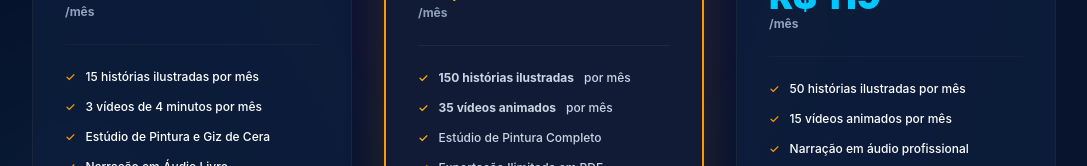
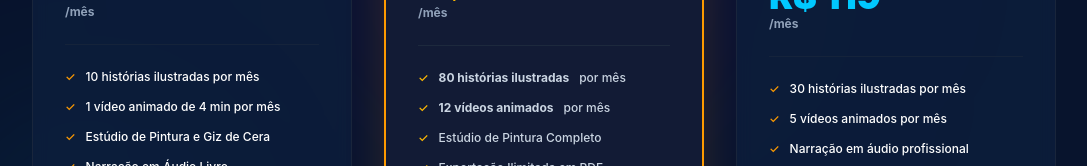
Before and after one commit to nogueiralfha-ux/toontales-ai, a React (Vite) app: page / in a window 1280 px wide. Shown: the part 3022-3188 px from the top of the page, without its empty margins (96-1183 px from the left). Built offline with nearby package versions, Linux system fonts and the light colour scheme.

Commit message:
fix: adjust plan descriptions to match real TaceEngine limits and guarantee profitability

```diff
--- a/src/presentation/components/LandingPage.tsx
+++ b/src/presentation/components/LandingPage.tsx
@@ -513,10 +513,10 @@ export const LandingPage: React.FC<LandingPageProps> = ({ onEnterStudio, onSelec
                 </div>
                 <ul className="text-slate-355 text-xs font-medium space-y-3.5 border-t border-slate-800/60 pt-6">
                   <li className="flex items-center gap-2.5">
-                    <span className="text-amber-500">✓</span> 15 histórias ilustradas por mês
+                    <span className="text-amber-500">✓</span> 10 histórias ilustradas por mês
                   </li>
                   <li className="flex items-center gap-2.5">
-                    <span className="text-amber-500">✓</span> 3 vídeos de 4 minutos por mês
+                    <span className="text-amber-500">✓</span> 1 vídeo animado de 4 min por mês
                   </li>
                   <li className="flex items-center gap-2.5">
                     <span className="text-amber-500">✓</span> Estúdio de Pintura e Giz de Cera
@@ -554,10 +554,10 @@ export const LandingPage: React.FC<LandingPageProps> = ({ onEnterStudio, onSelec
                 </div>
                 <ul className="text-slate-300 text-xs font-medium space-y-3.5 border-t border-slate-800 pt-6">
                   <li className="flex items-center gap-2.5">
-                    <span className="text-amber-400">✓</span> <strong>150 histórias ilustradas</strong> por mês
+                    <span className="text-amber-400">✓</span> <strong>80 histórias ilustradas</strong> por mês
                   </li>
                   <li className="flex items-center gap-2.5">
-                    <span className="text-amber-400">✓</span> <strong>35 vídeos animados</strong> por mês
+                    <span className="text-amber-400">✓</span> <strong>12 vídeos animados</strong> por mês
                   </li>
                   <li className="flex items-center gap-2.5">
                     <span className="text-amber-400">✓</span> Estúdio de Pintura Completo
@@ -592,10 +592,10 @@ export const LandingPage: React.FC<LandingPageProps> = ({ onEnterStudio, onSelec
                 </div>
                 <ul className="text-slate-355 text-xs font-medium space-y-3.5 border-t border-slate-800/60 pt-6">
                   <li className="flex items-center gap-2.5">
-                    <span className="text-amber-500">✓</span> 50 histórias ilustradas por mês
+                    <span className="text-amber-500">✓</span> 30 histórias ilustradas por mês
                   </li>
                   <li className="flex items-center gap-2.5">
-                    <span className="text-amber-500">✓</span> 15 vídeos animados por mês
+                    <span className="text-amber-500">✓</span> 5 vídeos animados por mês
                   </li>
                   <li className="flex items-center gap-2.5">
                     <span className="text-amber-500">✓</span> Narração em áudio profissional
```
